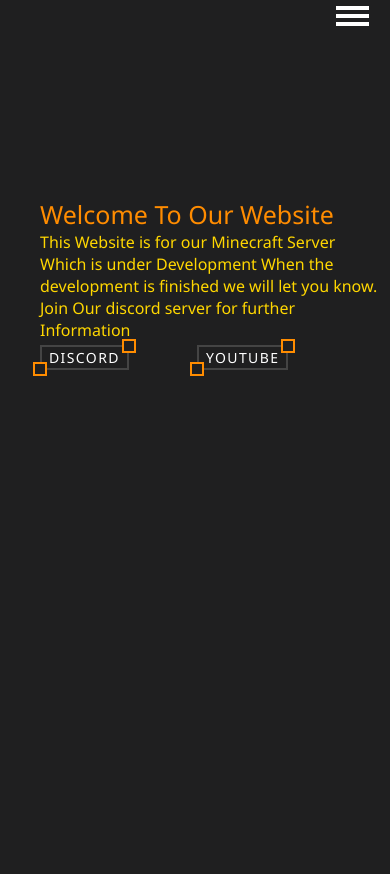
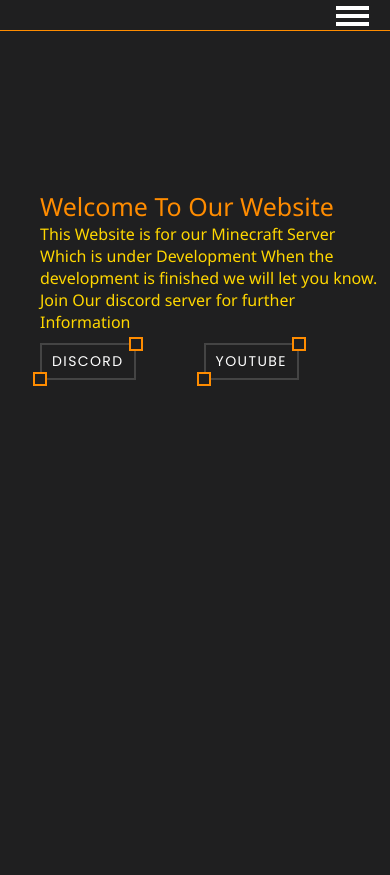
Before and after one commit to FOCKS8923/aegentfocks.tk, a plain HTML site: page index.htm in a window 390 px wide. Drawn offline with Linux system fonts and the light colour scheme.

Commit message:
touchup for responsive ver

```diff
--- a/css/style.css
+++ b/css/style.css
@@ -3,6 +3,13 @@
 * {
     margin: 0px;
     padding: 0px;
+}
+
+.header{
+    display: flex;
+    width: 100%;
+    height: 1px;
+    background: darkorange;
 }
 
 .logo {
@@ -72,7 +79,7 @@
     background-blend-mode: darken;
 }
 .bg-background {
-    background: rgba(0, 0, 0, 0.3) url(../img/Minecraft-servers-header.jpg);
+    background: #1f1f20;
     background-size: cover;
     background-blend-mode: darken;
 }
@@ -143,12 +150,13 @@
 .btn{
     position: relative;
     font-size: 21px;
+    font-family: 'poppins', sans-serif;
     background: #444;
     text-decoration: none;
     color: white;
     text-transform: uppercase;
     letter-spacing: 0.1em;
-    padding: 13px 20px;
+    padding: 12px 20px;
     font-weight: 400;
     transition: 0.5s;
 }
@@ -434,16 +442,15 @@
         font-size: 16px;
     }
 
-    .buttons{
-        display: flex;
-        flex-direction: row;
-        padding-top:4px ;
-
-    }
     .btn {
-        padding: 3px 9px;
+        padding: 8px 12px;
         margin-right: 8px;
         font-size: 14px;
+    }
+    .btn:hover i::after{
+        left: 100%;
+        transform: translateX(-50%) rotate(-45deg);
+        box-shadow: 20px -39px var(--clr);
     }
     .dancing_sir{
         padding-top: 120px;
--- a/index.htm
+++ b/index.htm
@@ -60,6 +60,8 @@
         </div>
 
     </nav>
+        <header class="header"></header>
+
 
     <section class="background fsec">
         <div class="main-box">
```
